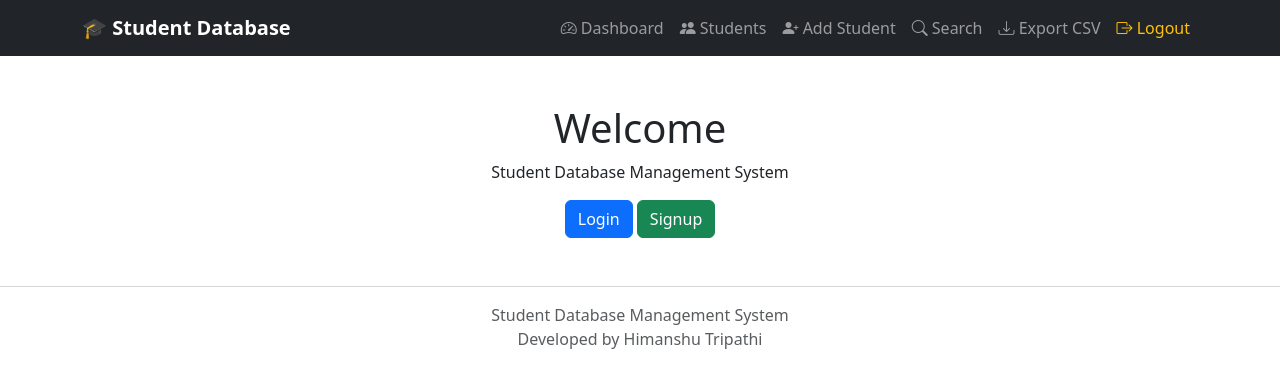
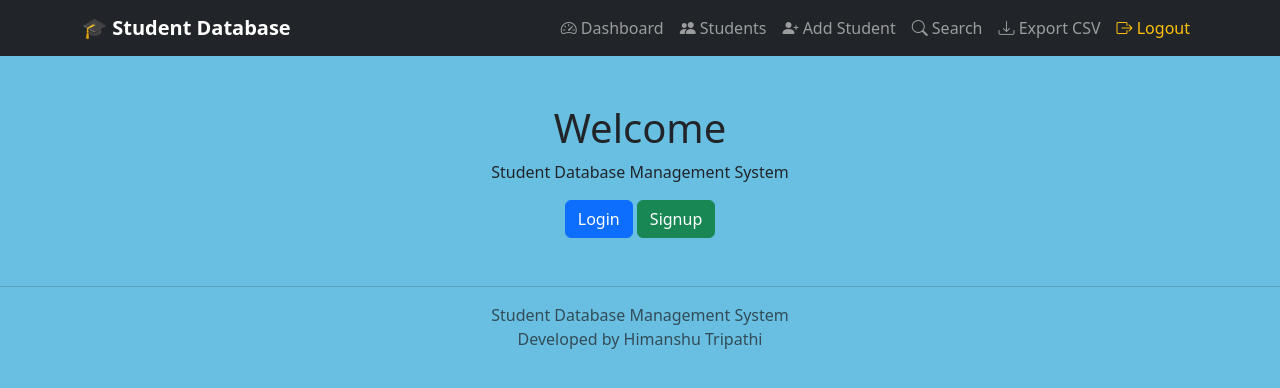
Before and after one commit to himanshu07-12/student-database-management-system, a Flask app: page / in a window 1280 px wide. Shown: the top 388 px of the page. Run offline with Flask 3, Linux system fonts and the light colour scheme.

Commit message:
initial bg color

```diff
--- a/static/style.css
+++ b/static/style.css
@@ -1,5 +1,9 @@
+body{
+    background-color:#68bfe1
+}
 .dashboard-card {
     transition: 0.3s;
+
 }
 
 .dashboard-card:hover {
```
